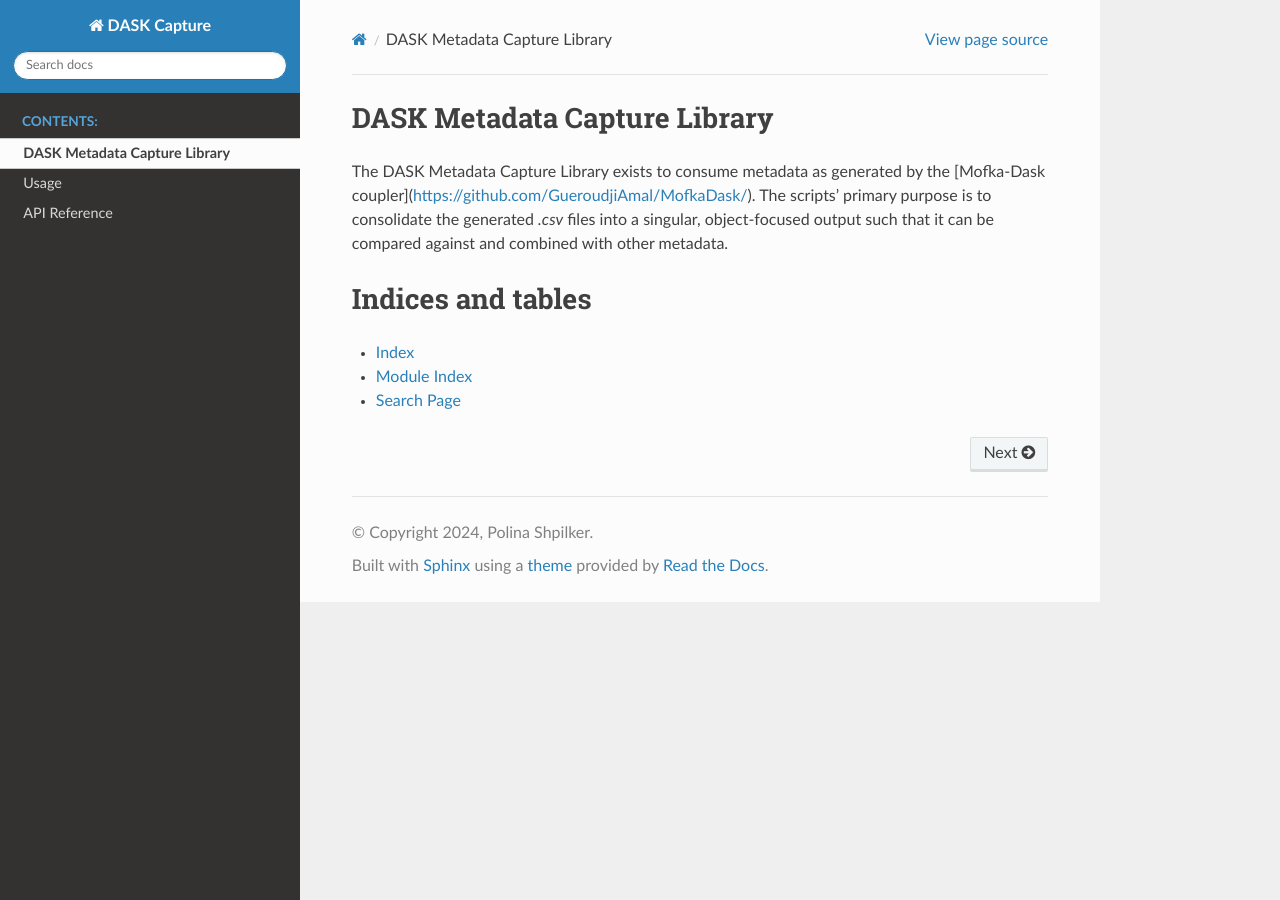
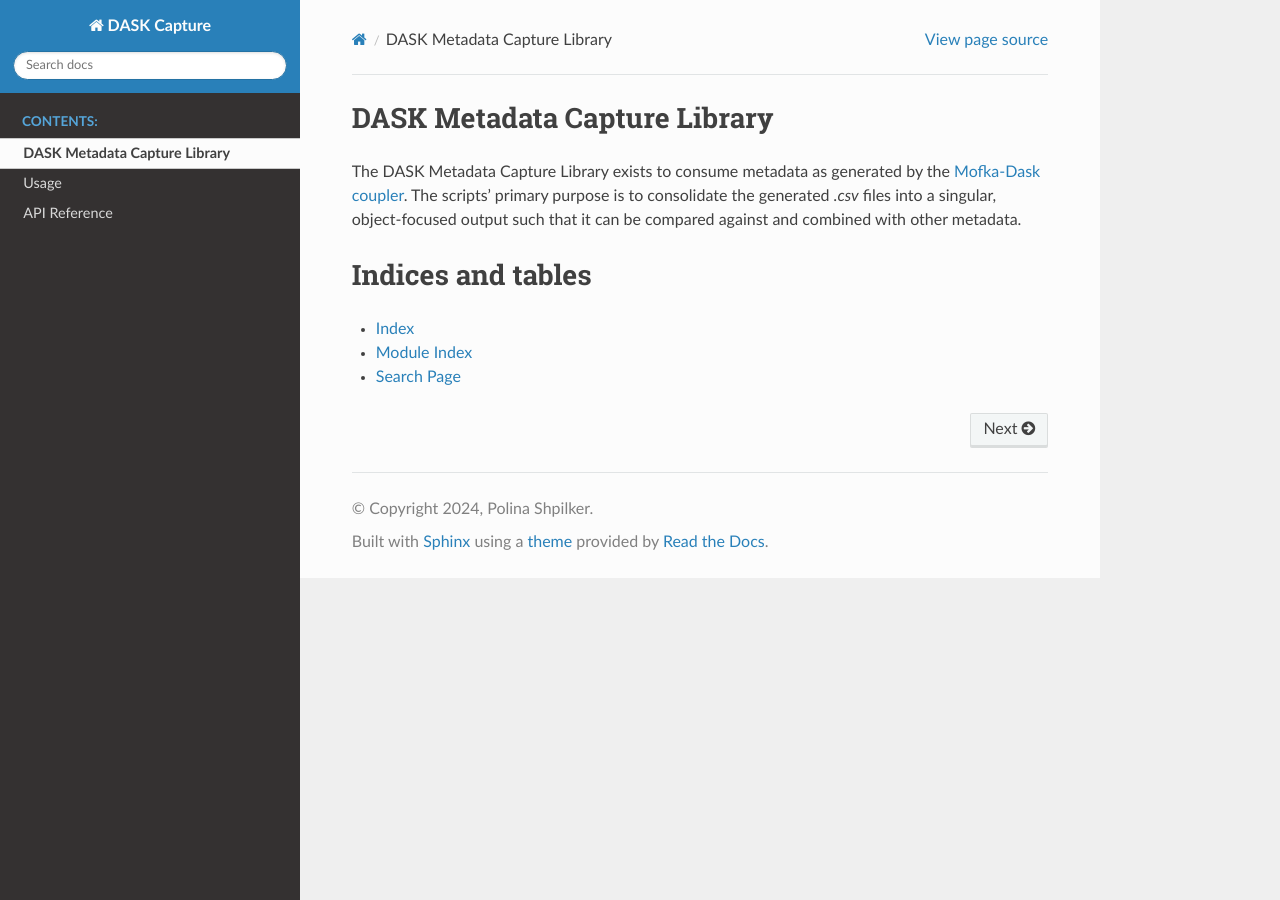
Before and after one commit to RECUP-DOE/wfmeta-dask, a Sphinx documentation site: the page built from docs/index.rst, in a window 1280 px wide. Built offline with Sphinx 7.4.7 and the Read the Docs theme 3.1.0, drawn with Linux system fonts in a browser that asks for light colours.

Commit message:
fix url to dask-mofka in documentation

```diff
--- a/docs/index.rst
+++ b/docs/index.rst
@@ -6,7 +6,7 @@
 DASK Metadata Capture Library
 ========================================
 
-The DASK Metadata Capture Library exists to consume metadata as generated by the [Mofka-Dask coupler](https://github.com/GueroudjiAmal/MofkaDask/). The scripts' primary purpose is to consolidate the generated `.csv` files into a singular, object-focused output such that it can be compared against and combined with other metadata.
+The DASK Metadata Capture Library exists to consume metadata as generated by the `Mofka-Dask coupler <https://github.com/GueroudjiAmal/MofkaDask/>`_. The scripts' primary purpose is to consolidate the generated `.csv` files into a singular, object-focused output such that it can be compared against and combined with other metadata.
 
 
 .. toctree::
```
